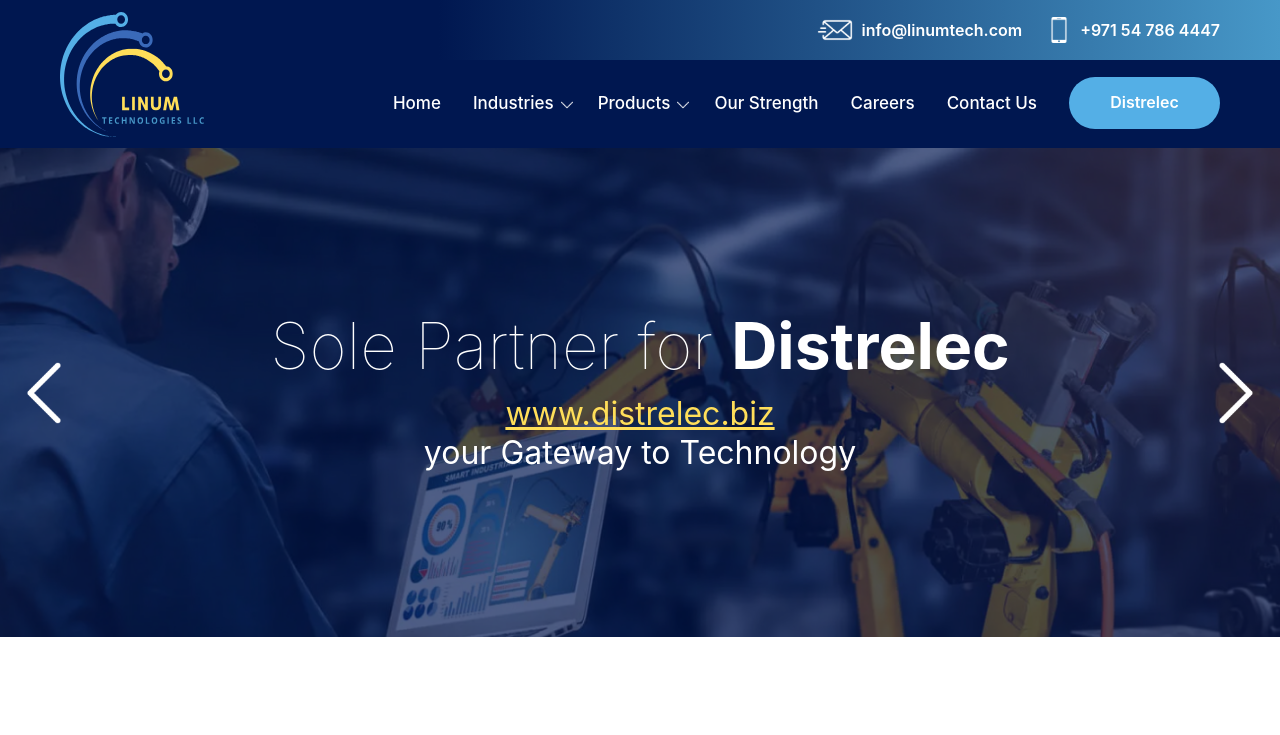
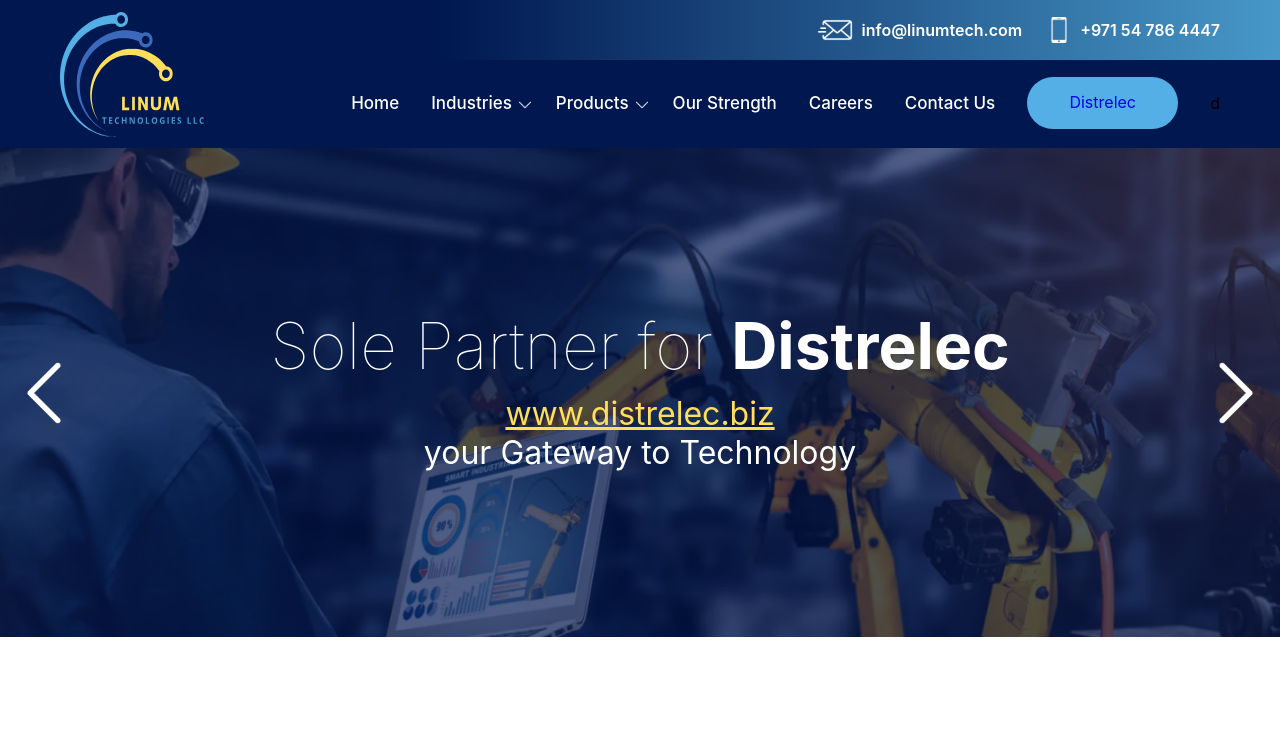
Before and after one commit to dhakim/linum-tech, a React (Create React App) app in the folder client/: page / in a window 1280 px wide. Shown: the top 735 px of the page. Built offline with nearby package versions, Linux system fonts and the light colour scheme.

Commit message:
responsive logo fixed

```diff
--- a/client/src/components/Header/Header.scss
+++ b/client/src/components/Header/Header.scss
@@ -38,13 +38,13 @@
       left: 20px;
       top: -49px;
 
-      // @media only screen and (max-width: 992px) {
-      //   top: 5px;
+      @media only screen and (max-width: 767px) {
+        top: 5px;
 
-      //   a img {
-      //     height: 78px;
-      //   }
-      // }
+        a img {
+          height: 78px;
+        }
+      }
     }
 
     .navigation {
@@ -184,8 +184,6 @@
               border-radius: 39px;
               padding: 15px 15px 17px;
               background-color: #54AFE6;
-              color: #fff;
-              font-weight: 600;
               display: flex;
               justify-content: center;
               align-items: center;
--- a/client/src/components/Header/NavListItems.js
+++ b/client/src/components/Header/NavListItems.js
@@ -85,7 +85,7 @@
   },
   {
     navItem: 'Our Strength',
-    url: '/our_strength'
+    url: '/#our_strength'
   },
   {
     navItem: 'Careers',
--- a/client/src/components/Header/Navigation.js
+++ b/client/src/components/Header/Navigation.js
@@ -1,18 +1,27 @@
-import React, { useState } from 'react';
+import React, { useState, useRef  } from 'react';
 import { useNavigate } from 'react-router-dom';
 import logoArcIcon from '../../assets/images/logo-arc.svg';
 import navListItems from './NavListItems';
 import hamburgerIcon from '../../assets/images/hamburger.svg';
 import logo from '../../assets/images/logo.svg';
 
+
 const Navigation = () => {
   const [navMobile, setNavMobile] = useState(false);
   const navigate = useNavigate();
+  const ref = useRef(null);
 
   const navigateToPage = (url) => {
     navigate(url);
     window.scrollTo({top: 0, left: 0, behavior: 'smooth'});
   }
+
+  const handleClickScroll = () => {
+    const element = 'our_strength';
+    if (element) {
+      element.scrollIntoView({ behavior: 'smooth' });
+    }
+  };
 
   return (
     <div className="navigation">
@@ -49,6 +58,7 @@
         <li className="button">
           <a href="https://www.distrelec.biz" target='_blank' rel="noreferrer">Distrelec</a>
         </li>
+        <li onClick={handleClickScroll}>d</li>
       </ul>
     </div>
   )
--- a/client/src/pages/Home.js
+++ b/client/src/pages/Home.js
@@ -1,4 +1,4 @@
-import React from 'react';
+import React, {useRef} from 'react';
 import Header from '../components/Header/Header';
 import Footer from '../components/Footer/Footer';
 import IntroBlock from '../components/IntroBlock/IntroBlock';
@@ -39,6 +39,7 @@
 ]
 
 const Home = () => {
+  const ref = useRef(null);
   return (
     <React.Fragment>
       <Header/>
@@ -52,6 +53,7 @@
         sectionID="our_strength"
         isHeadingCenter={false}
         partnerLogos={ourStrengthLogos}
+        ref={ref}
       />
       <Footer />
     </React.Fragment>
```
